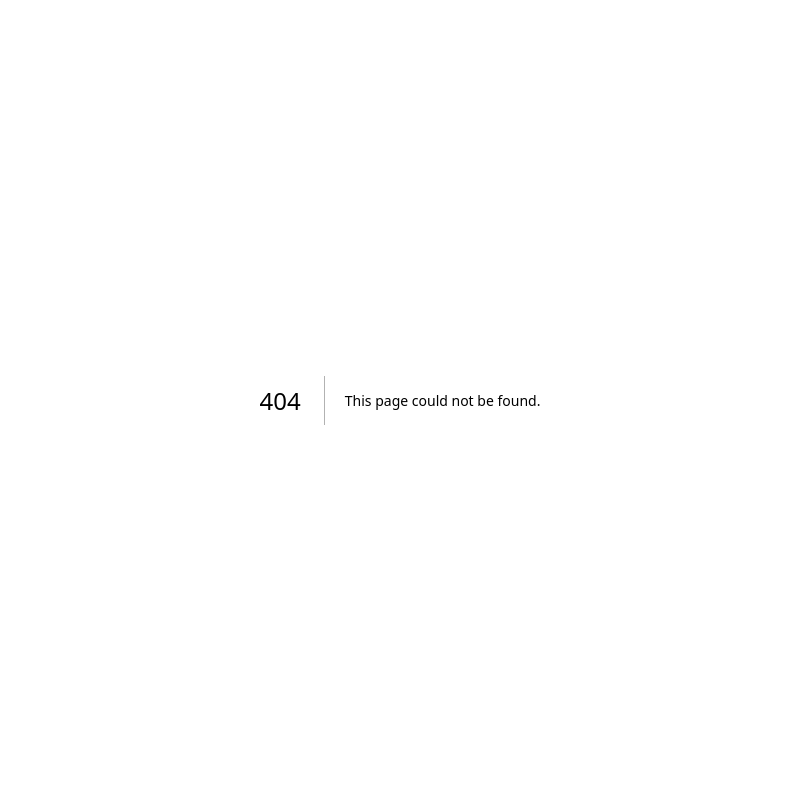
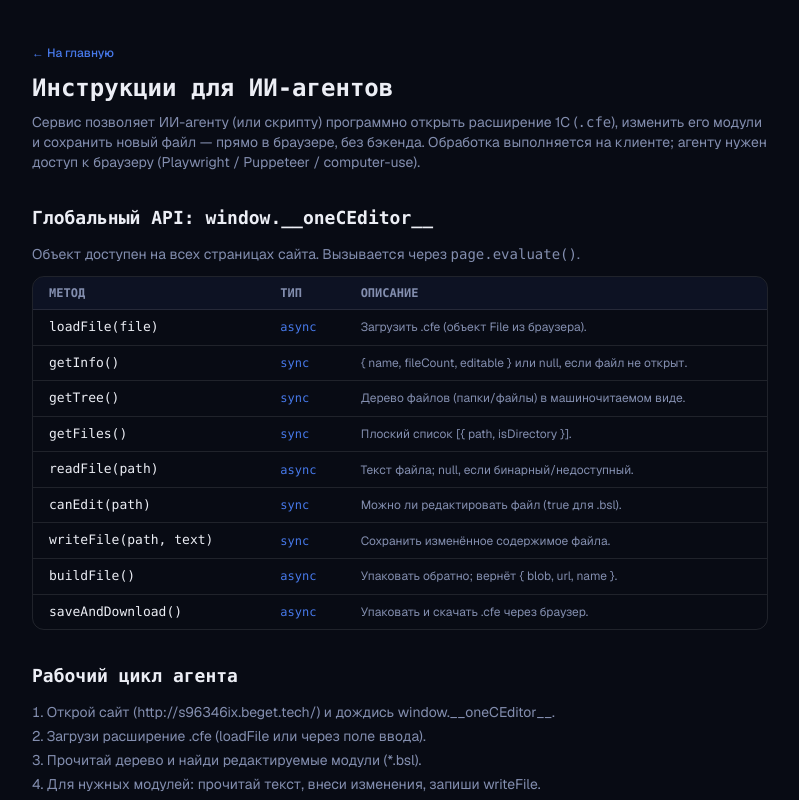
Before and after one commit to Gitromanus/1c-extension-editor, a Next.js app: page /docs in a window 1280 px wide. Before the commit this address had no page. Shown: the whole page, without its empty margins (240-1039 px from the left). Built offline with nearby package versions, Linux system fonts and the light colour scheme.

Commit message:
Add /docs page with agent API instructions + homepage link

```diff
--- /dev/null
+++ b/app/docs/page.tsx
@@ -0,0 +1,178 @@
+import Link from "next/link";
+
+const methods = [
+  {
+    name: "loadFile(file)",
+    type: "async",
+    desc: "Загрузить .cfe (объект File из браузера).",
+  },
+  {
+    name: "getInfo()",
+    type: "sync",
+    desc: "{ name, fileCount, editable } или null, если файл не открыт.",
+  },
+  {
+    name: "getTree()",
+    type: "sync",
+    desc: "Дерево файлов (папки/файлы) в машиночитаемом виде.",
+  },
+  {
+    name: "getFiles()",
+    type: "sync",
+    desc: "Плоский список [{ path, isDirectory }].",
+  },
+  {
+    name: "readFile(path)",
+    type: "async",
+    desc: "Текст файла; null, если бинарный/недоступный.",
+  },
+  {
+    name: "canEdit(path)",
+    type: "sync",
+    desc: "Можно ли редактировать файл (true для .bsl).",
+  },
+  {
+    name: "writeFile(path, text)",
+    type: "sync",
+    desc: "Сохранить изменённое содержимое файла.",
+  },
+  {
+    name: "buildFile()",
+    type: "async",
+    desc: "Упаковать обратно; вернёт { blob, url, name }.",
+  },
+  {
+    name: "saveAndDownload()",
+    type: "async",
+    desc: "Упаковать и скачать .cfe через браузер.",
+  },
+];
+
+const selectors = [
+  ['[data-testid="cfe-upload-input"]', "Поле загрузки .cfe"],
+  ['[data-testid="tree-file"]', "Кнопки файлов в дереве (атрибуты data-path, data-bsl)"],
+  ['[data-testid="code-editor"]', "Текстовое поле редактора"],
+  ['[data-testid="download-cfe"]', "Кнопка «Скачать .cfe»"],
+];
+
+export default function DocsPage() {
+  return (
+    <div className="mx-auto w-full max-w-3xl flex-1 overflow-y-auto px-4 py-10">
+      <div className="mb-8">
+        <Link
+          href="/"
+          className="text-xs font-medium text-primary hover:underline"
+        >
+          ← На главную
+        </Link>
+        <h1 className="mt-2 font-mono text-2xl font-bold">
+          Инструкции для ИИ-агентов
+        </h1>
+        <p className="mt-2 text-sm text-muted-foreground">
+          Сервис позволяет ИИ-агенту (или скрипту) программно открыть расширение
+          1С (<span className="font-mono">.cfe</span>), изменить его модули и
+          сохранить новый файл — прямо в браузере, без бэкенда.
+          Обработка выполняется на клиенте; агенту нужен доступ к браузеру
+          (Playwright / Puppeteer / computer-use).
+        </p>
+      </div>
+
+      <section className="mb-8">
+        <h2 className="mb-3 font-mono text-lg font-semibold">
+          Глобальный API: window.__oneCEditor__
+        </h2>
+        <p className="mb-3 text-sm text-muted-foreground">
+          Объект доступен на всех страницах сайта. Вызывается через{" "}
+          <span className="font-mono">page.evaluate()</span>.
+        </p>
+        <div className="overflow-x-auto rounded-lg border">
+          <table className="w-full text-left text-sm">
+            <thead className="bg-muted/40 font-mono text-xs uppercase text-muted-foreground">
+              <tr>
+                <th className="px-4 py-2">Метод</th>
+                <th className="px-4 py-2">Тип</th>
+                <th className="px-4 py-2">Описание</th>
+              </tr>
+            </thead>
+            <tbody>
+              {methods.map((m) => (
+                <tr key={m.name} className="border-t">
+                  <td className="whitespace-nowrap px-4 py-2 font-mono text-[13px]">
+                    {m.name}
+                  </td>
+                  <td className="px-4 py-2 font-mono text-xs text-primary">
+                    {m.type}
+                  </td>
+                  <td className="px-4 py-2 text-xs text-muted-foreground">
+                    {m.desc}
+                  </td>
+                </tr>
+              ))}
+            </tbody>
+          </table>
+        </div>
+      </section>
+
+      <section className="mb-8">
+        <h2 className="mb-3 font-mono text-lg font-semibold">Рабочий цикл агента</h2>
+        <ol className="list-inside list-decimal space-y-1 text-sm text-muted-foreground">
+          <li>Открой сайт (http://s96346ix.beget.tech/) и дождись window.__oneCEditor__.</li>
+          <li>Загрузи расширение .cfe (loadFile или через поле ввода).</li>
+          <li>Прочитай дерево и найди редактируемые модули (*.bsl).</li>
+          <li>Для нужных модулей: прочитай текст, внеси изменения, запиши writeFile.</li>
+          <li>Собери новый .cfe через buildFile() и сохрани файл.</li>
+        </ol>
+      </section>
+
+      <section className="mb-8">
+        <h2 className="mb-3 font-mono text-lg font-semibold">
+          data-testid (резервный путь через DOM)
+        </h2>
+        <div className="overflow-x-auto rounded-lg border">
+          <table className="w-full text-left text-sm">
+            <thead className="bg-muted/40 font-mono text-xs uppercase text-muted-foreground">
+              <tr>
+                <th className="px-4 py-2">Селектор</th>
+                <th className="px-4 py-2">Назначение</th>
+              </tr>
+            </thead>
+            <tbody>
+              {selectors.map(([sel, desc]) => (
+                <tr key={sel} className="border-t">
+                  <td className="whitespace-nowrap px-4 py-2 font-mono text-xs">
+                    {sel}
+                  </td>
+                  <td className="px-4 py-2 text-xs text-muted-foreground">{desc}</td>
+                </tr>
+              ))}
+            </tbody>
+          </table>
+        </div>
+      </section>
+
+      <section className="mb-8">
+        <h2 className="mb-3 font-mono text-lg font-semibold">Пример скрипта</h2>
+        <p className="mb-3 text-sm text-muted-foreground">
+          Готовый пример агента на Playwright — в репозитории проекта:{" "}
+          <span className="font-mono">examples/agent-playwright.mjs</span>.
+        </p>
+        <pre className="overflow-x-auto rounded-lg border bg-muted/30 p-4 font-mono text-xs leading-relaxed">{`npm i -D playwright && npx playwright install chromium
+SITE_URL=http://s96346ix.beget.tech/ node examples/agent-playwright.mjs input.cfe out.cfe`}</pre>
+      </section>
+
+      <p className="text-xs text-muted-foreground">
+        Полная версия — файл <span className="font-mono">AGENT_USAGE.md</span> в
+        репозитории{" "}
+        <a
+          href="https://github.com/Gitromanus/1c-extension-editor"
+          target="_blank"
+          rel="noreferrer"
+          className="text-primary hover:underline"
+        >
+          Gitromanus/1c-extension-editor
+        </a>
+        .
+      </p>
+    </div>
+  );
+}
--- a/app/page.tsx
+++ b/app/page.tsx
@@ -1,6 +1,7 @@
 "use client";
 
 import { useState } from "react";
+import Link from "next/link";
 import { ShieldCheck, Cpu, Archive } from "lucide-react";
 import { cn } from "@/lib/utils";
 import { ExtensionDropzone } from "@/components/extension-dropzone";
@@ -56,6 +57,14 @@ export default function HomePage() {
               просмотр структуры и редактирование модулей файла{" "}
               <span className="font-mono">.cfe</span>.
             </p>
+            <div className="flex justify-center pt-1">
+              <Link
+                href="/docs"
+                className="inline-flex items-center gap-1.5 rounded-md border bg-background px-3 py-1.5 font-mono text-xs text-primary transition-colors hover:border-primary/40"
+              >
+                Документация для ИИ-агентов →
+              </Link>
+            </div>
           </div>
         )}
 
```
Also changed, not shown: 22 other files (tests, documents, lock files or other folders).
